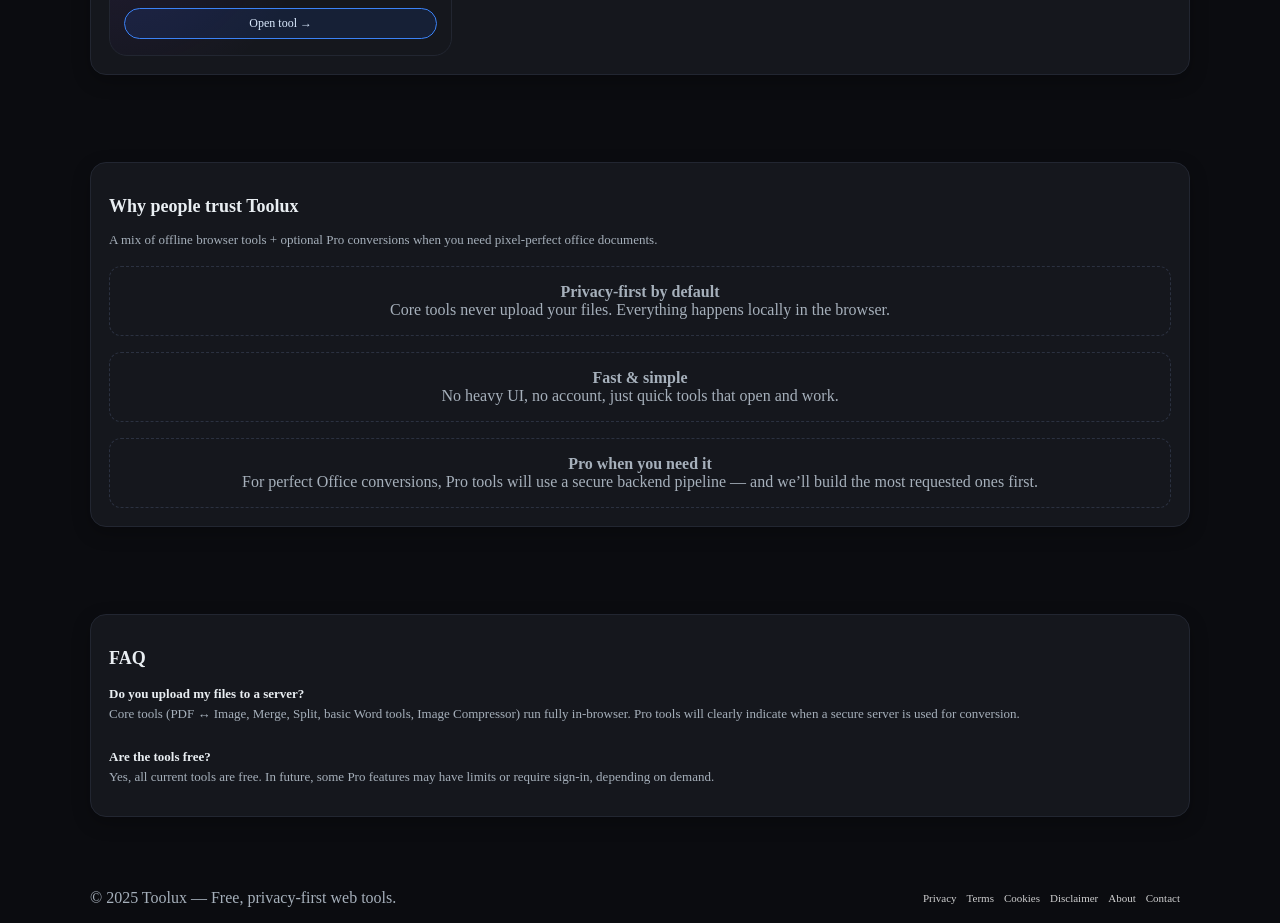
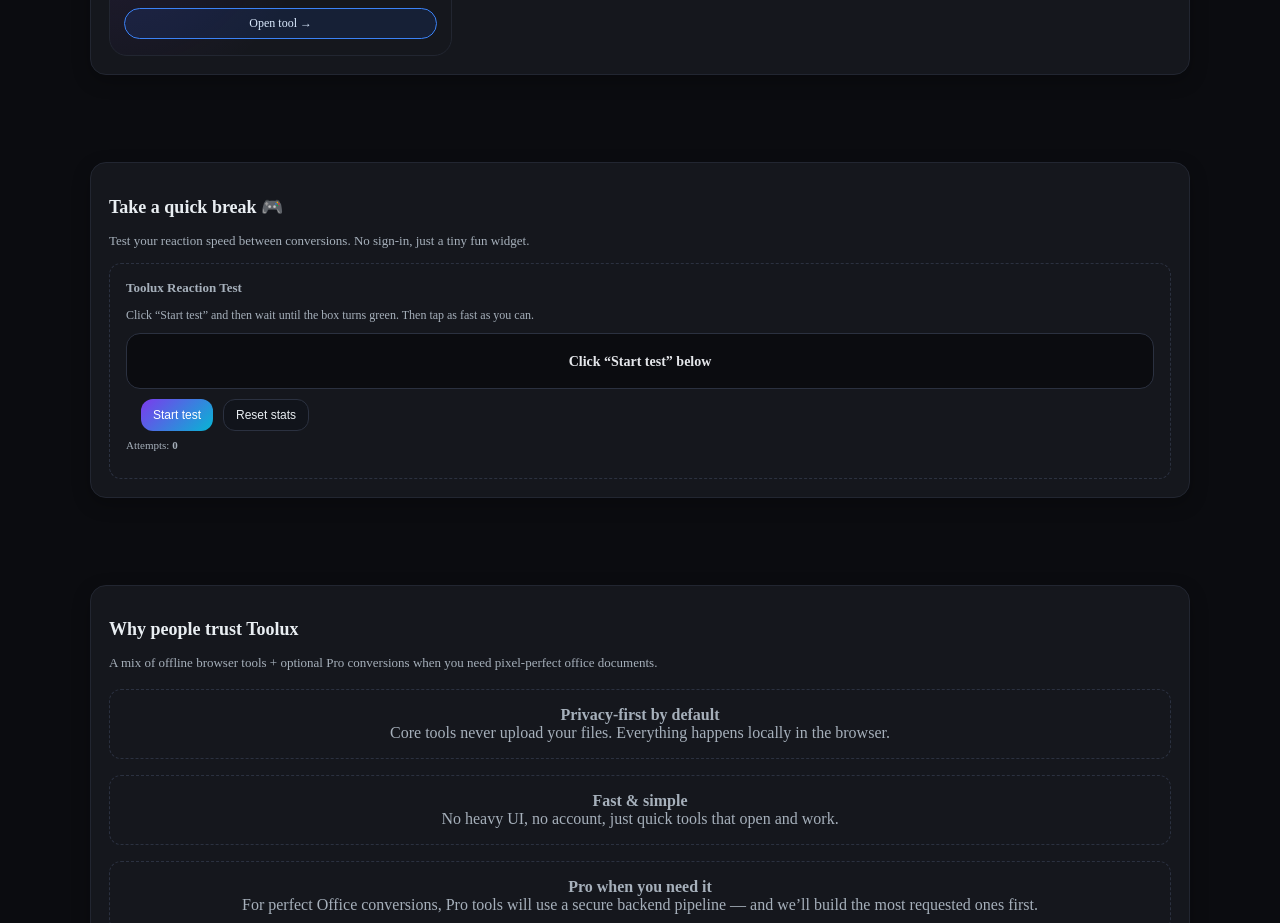
Before and after one commit to SangramSalunkhe96/toolux, a Next.js app: page / in a window 1280 px wide. Shown: the part 1460-2383 px from the top of the page. Built offline with nearby package versions, Linux system fonts and the light colour scheme.

Commit message:
added new game on main page

```diff
--- a/src/app/page.tsx
+++ b/src/app/page.tsx
@@ -1,6 +1,7 @@
 // @ts-nocheck
 "use client";
 
+import { useState, useRef } from "react";
 import Link from "next/link";
 import { tools } from "@/config/tools";
 
@@ -15,6 +16,74 @@
 
 export default function HomePage() {
   const grouped = groupByCategory(tools);
+
+  // ---------- REACTION GAME STATE ----------
+  const [gameState, setGameState] = useState<"idle" | "waiting" | "ready" | "too-early">(
+    "idle"
+  );
+  const [message, setMessage] = useState(
+    "Click “Start test” and then wait until the box turns green. Then tap as fast as you can."
+  );
+  const [lastTime, setLastTime] = useState<number | null>(null);
+  const [bestTime, setBestTime] = useState<number | null>(null);
+  const [attempts, setAttempts] = useState(0);
+
+  const timeoutRef = useRef<NodeJS.Timeout | null>(null);
+  const startTimeRef = useRef<number | null>(null);
+
+  const startTest = () => {
+    // reset any existing timeout
+    if (timeoutRef.current) {
+      clearTimeout(timeoutRef.current);
+      timeoutRef.current = null;
+    }
+
+    setGameState("waiting");
+    setMessage("Wait for green... don’t click yet 👀");
+
+    // random delay 1–3 seconds
+    const delay = 1000 + Math.random() * 2000;
+    timeoutRef.current = setTimeout(() => {
+      startTimeRef.current = Date.now();
+      setGameState("ready");
+      setMessage("Go! Tap the box NOW 💨");
+      timeoutRef.current = null;
+    }, delay);
+  };
+
+  const handleReactionClick = () => {
+    if (gameState === "waiting") {
+      // clicked too early
+      if (timeoutRef.current) {
+        clearTimeout(timeoutRef.current);
+        timeoutRef.current = null;
+      }
+      setGameState("too-early");
+      setMessage("Too early! Wait for green next time 😅");
+      return;
+    }
+
+    if (gameState === "ready" && startTimeRef.current) {
+      const now = Date.now();
+      const diff = now - startTimeRef.current; // ms
+
+      setLastTime(diff);
+      setAttempts((prev) => prev + 1);
+      setGameState("idle");
+
+      if (bestTime === null || diff < bestTime) {
+        setBestTime(diff);
+        setMessage(`🔥 New best: ${diff} ms! Hit “Start test” to try again.`);
+      } else {
+        setMessage(`Your time: ${diff} ms. Try again and beat your best!`);
+      }
+
+      startTimeRef.current = null;
+      return;
+    }
+
+    // if idle / too-early and user clicks box, just ignore
+  };
 
   return (
     <main>
@@ -200,6 +269,108 @@
         </div>
       </section>
 
+      {/* MINI GAME – REACTION TEST */}
+      <section className="container" style={{ marginTop: 24 }}>
+        <div className="card">
+          <h2 className="section-title">Take a quick break 🎮</h2>
+          <p className="section-sub" style={{ marginTop: 6 }}>
+            Test your reaction speed between conversions. No sign-in, just a tiny fun
+            widget.
+          </p>
+
+          <div className="drop" style={{ marginTop: 14, textAlign: "left" }}>
+            <div style={{ fontSize: 13, fontWeight: 600, marginBottom: 6 }}>
+              Toolux Reaction Test
+            </div>
+            <p
+              className="section-sub"
+              style={{ fontSize: 12, marginBottom: 10, whiteSpace: "pre-line" }}
+            >
+              {message}
+            </p>
+
+            <div
+              onClick={handleReactionClick}
+              style={{
+                marginTop: 8,
+                borderRadius: 14,
+                padding: "18px 12px",
+                textAlign: "center",
+                cursor: gameState === "waiting" || gameState === "ready" ? "pointer" : "default",
+                border: "1px solid #2b3140",
+                background:
+                  gameState === "ready"
+                    ? "linear-gradient(135deg, #22c55e, #16a34a)"
+                    : gameState === "waiting"
+                    ? "linear-gradient(135deg, #1e293b, #020617)"
+                    : "#0b0c10",
+                transition: "background 0.15s ease-out, transform 0.1s ease-out",
+                transform: gameState === "ready" ? "scale(1.01)" : "scale(1)",
+              }}
+            >
+              <span
+                style={{
+                  fontSize: 14,
+                  fontWeight: 600,
+                  color: gameState === "ready" ? "#022c22" : "#e5e7eb",
+                }}
+              >
+                {gameState === "ready"
+                  ? "Tap NOW!"
+                  : gameState === "waiting"
+                  ? "Wait for green..."
+                  : "Click “Start test” below"}
+              </span>
+            </div>
+
+            <div style={{ marginTop: 10, display: "flex", gap: 10, flexWrap: "wrap" }}>
+              <button
+                type="button"
+                className="btn btn-primary"
+                onClick={startTest}
+                style={{ fontSize: 12 }}
+              >
+                Start test
+              </button>
+              <button
+                type="button"
+                className="btn"
+                onClick={() => {
+                  setGameState("idle");
+                  setMessage(
+                    "Click “Start test” and then wait until the box turns green. Then tap as fast as you can."
+                  );
+                  setLastTime(null);
+                  setBestTime(null);
+                  setAttempts(0);
+                  if (timeoutRef.current) {
+                    clearTimeout(timeoutRef.current);
+                    timeoutRef.current = null;
+                  }
+                }}
+                style={{ fontSize: 12 }}
+              >
+                Reset stats
+              </button>
+            </div>
+
+            <p className="section-sub" style={{ fontSize: 11, marginTop: 8 }}>
+              Attempts: <strong>{attempts}</strong>{" "}
+              {lastTime !== null && (
+                <>
+                  • Last: <strong>{lastTime} ms</strong>
+                </>
+              )}{" "}
+              {bestTime !== null && (
+                <>
+                  • Best: <strong>{bestTime} ms</strong>
+                </>
+              )}
+            </p>
+          </div>
+        </div>
+      </section>
+
       {/* WHY TOOLUX */}
       <section id="why" className="container" style={{ marginTop: 24 }}>
         <div className="card">
```
